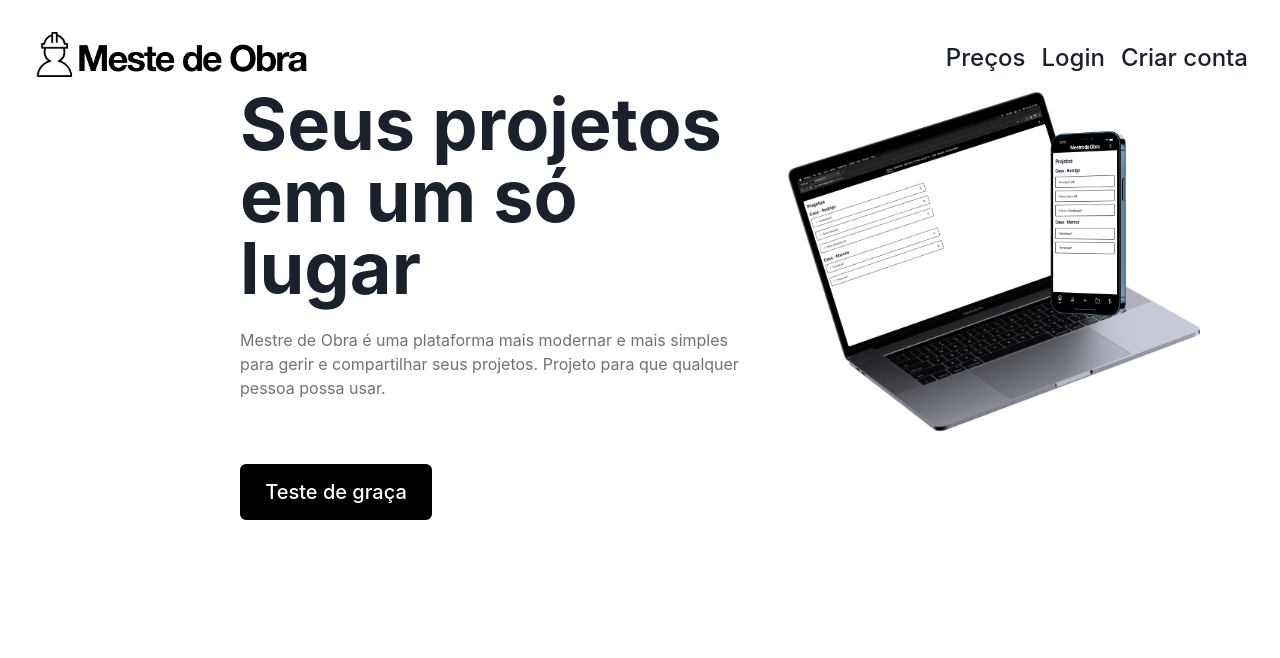
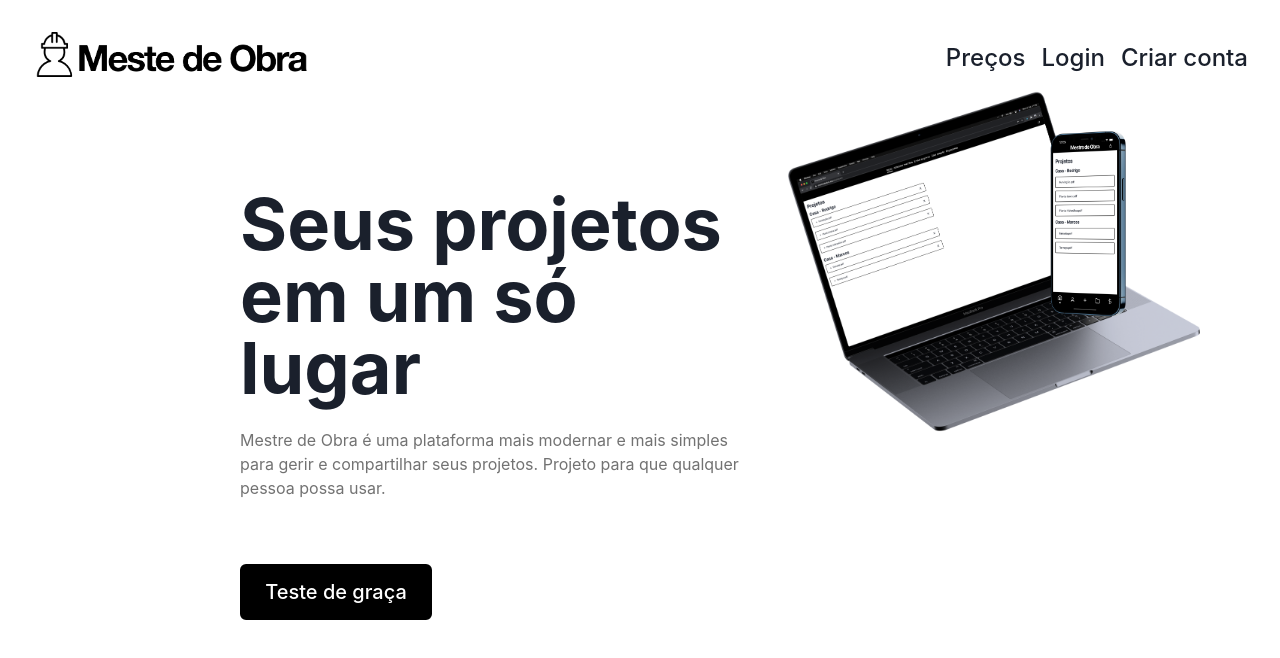
Before and after one commit to danielolaviobr/mestre-de-obra-web, a Next.js app: page / in a window 1280 px wide. Shown: the top 658 px of the page. Built offline with nearby package versions, Linux system fonts and the light colour scheme; no server answers.

Commit message:
adjust home page

```diff
--- a/pages/index.tsx
+++ b/pages/index.tsx
@@ -13,7 +13,7 @@ const LadingPage = () => {
       <div className="flex items-center justify-center h-screen mx-4 overflow-hidden">
         <div className="flex flex-col items-start ml-56 mr-auto -mt-48">
           <motion.div
-            style={{ width: 500 }}
+            style={{ width: 500, marginTop: 200 }}
             initial={{ opacity: 0 }}
             animate={{ opacity: 1 }}>
             <Heading as="h1" size="4xl" mb={6}>
```
